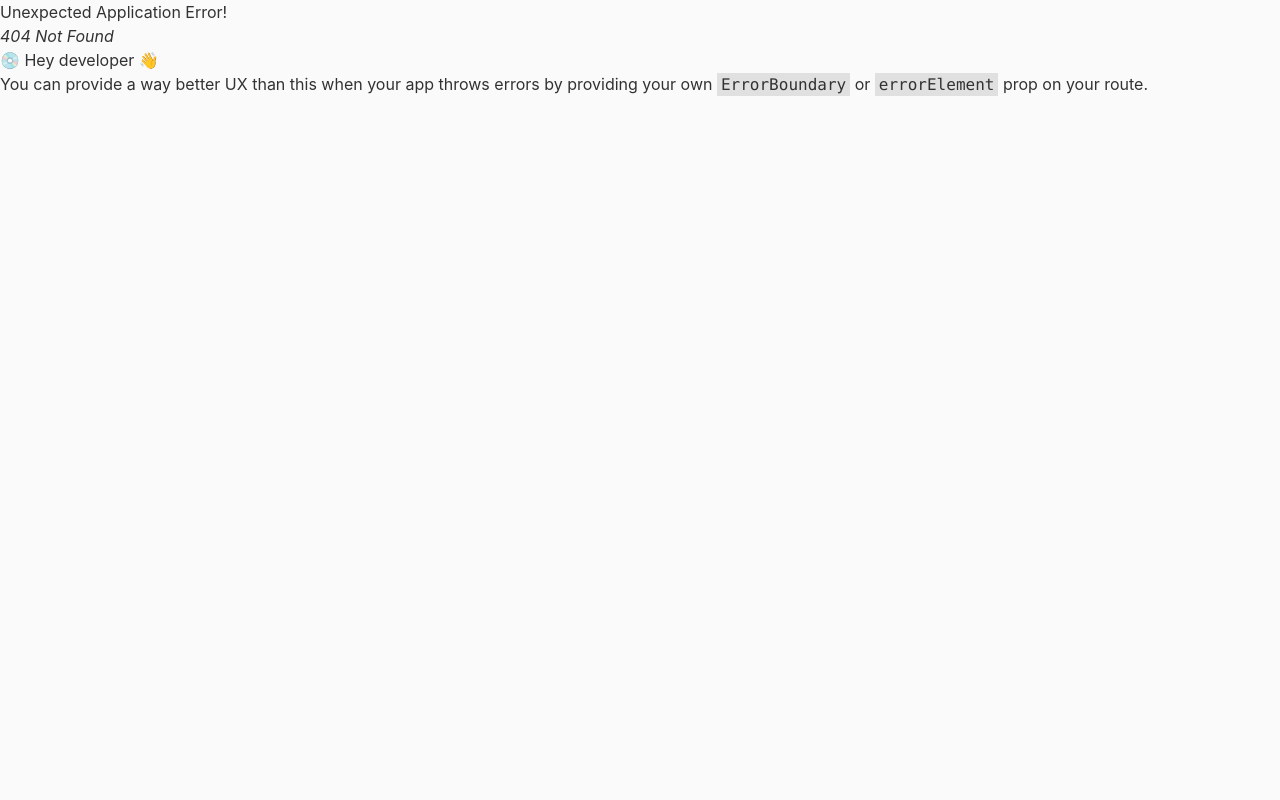
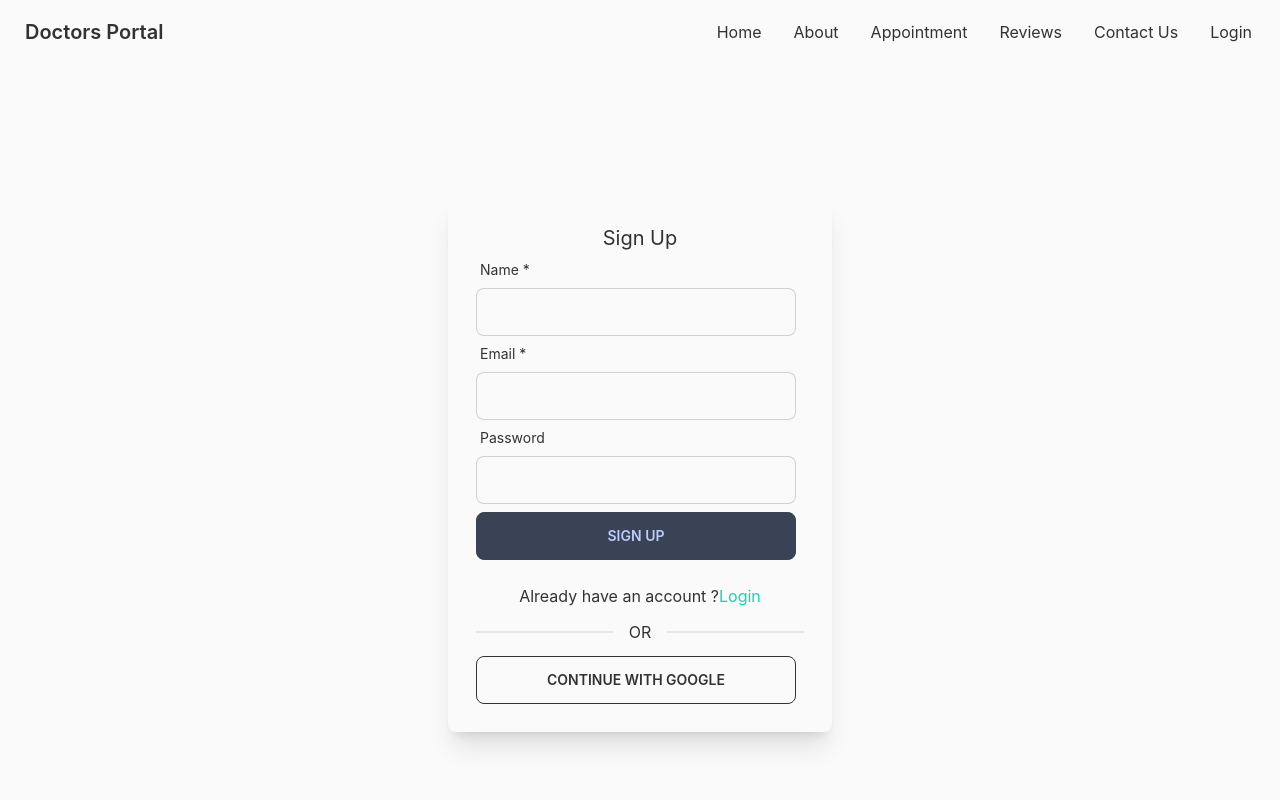
Before and after one commit to AkRazu/doctors-portal-client, a React (Create React App) app: page /signup in a window 1280 px wide. Before the commit this address had no page. Shown: the top 800 px of the page. Built offline with nearby package versions, Linux system fonts and the light colour scheme.

Commit message:
sign up section add

```diff
--- a/src/Pages/Login/Login.js
+++ b/src/Pages/Login/Login.js
@@ -16,13 +16,14 @@ const Login = () => {
   return (
     <div className="h-[800px] flex justify-center items-center">
       <div className="w-96 p-7 shadow-xl rounded-lg">
-        <h2 className="text-xl">Login</h2>
+        <h2 className="text-xl text-center">Login</h2>
         <form onSubmit={handleSubmit(handelLogin)}>
           <div className="form-control w-full max-w-xs">
             <label className="label">
               <span className="label-text">Email</span>
             </label>
             <input
+            type='email'
               {...register("email", { required: "Email Address is required" })}
               className="input input-bordered w-full max-w-xs "
             />
--- a/src/Pages/SignUp/SignUp.js
+++ b/src/Pages/SignUp/SignUp.js
@@ -1,11 +1,94 @@
-import React from 'react';
+import React from "react";
+import { useForm } from "react-hook-form";
+import { Link } from "react-router-dom";
+const SignUp = () => {
+  const {
+    register,
+    handleSubmit,
+    formState: { errors },
+  } = useForm();
 
-const SignUp = () => {
-    return (
-        <div>
+  const handelSignup = (data) => {
+    console.log(data);
+  };
+  return (
+    <div>
+      <div className="h-[800px] flex justify-center items-center">
+        <div className="w-96 p-7 shadow-xl rounded-lg">
+          <h2 className="text-xl text-center">Sign Up</h2>
+          <form onSubmit={handleSubmit(handelSignup)}>
+            <div className="form-control w-full max-w-xs">
+              <label className="label">
+                <span className="label-text">Name * </span>
+              </label>
 
+              <input
+                type="name"
+                className="input input-bordered w-full max-w-xs "
+                {...register("name", { required: "Email is required" })}
+              />
+            </div>
+            <div className="form-control w-full max-w-xs">
+              <label className="label">
+                <span className="label-text">Email *</span>
+              </label>
+              <input
+                type="email"
+                className="input input-bordered w-full max-w-xs "
+                {...register("email", { required: "Email is required" })}
+              />
+            </div>
+            {errors.email && (
+              <p className="pt-2 text-red-600" role="alert">
+                {errors.email?.message}
+              </p>
+            )}
+            <div className="form-control w-full max-w-xs">
+              <label className="label">
+                {" "}
+                <span className="label-text">Password</span>
+              </label>
+              <input
+                type="password"
+                {...register("password", {
+                  required: "Password is required",
+                  minLength: {
+                    value: 6,
+                    message: "Password must be 6 characters long",
+                  },
+                  pattern: {
+                    value: /(?=.*[A-Z])(?=.*[!@#$&*])(?=.*[0-9])/,
+                    message:
+                      "Password must have uppercase, number and special characters",
+                  },
+                })}
+                className="input input-bordered w-full max-w-xs"
+              />
+              {errors.password && (
+                <p className="text-red-500">{errors.password.message}</p>
+              )}
+            </div>
+            <input
+              value="Sign Up"
+              className="btn btn-accent  w-full max-w-xs my-2"
+              type="submit"
+            />
+          </form>
+          <p className="text-center my-4">
+            Already have an account ?
+            <Link className="text-secondary" to="/login">
+              Login
+            </Link>
+          </p>
+
+          <div className="divider">OR</div>
+          <button className="btn btn-outline w-full max-w-xs">
+            CONTINUE WITH GOOGLE
+          </button>
         </div>
-    );
+      </div>
+    </div>
+  );
 };
 
 export default SignUp;
```
Also changed, not shown: src/Routes/Routes/Routes.js (+14 -9 lines).
